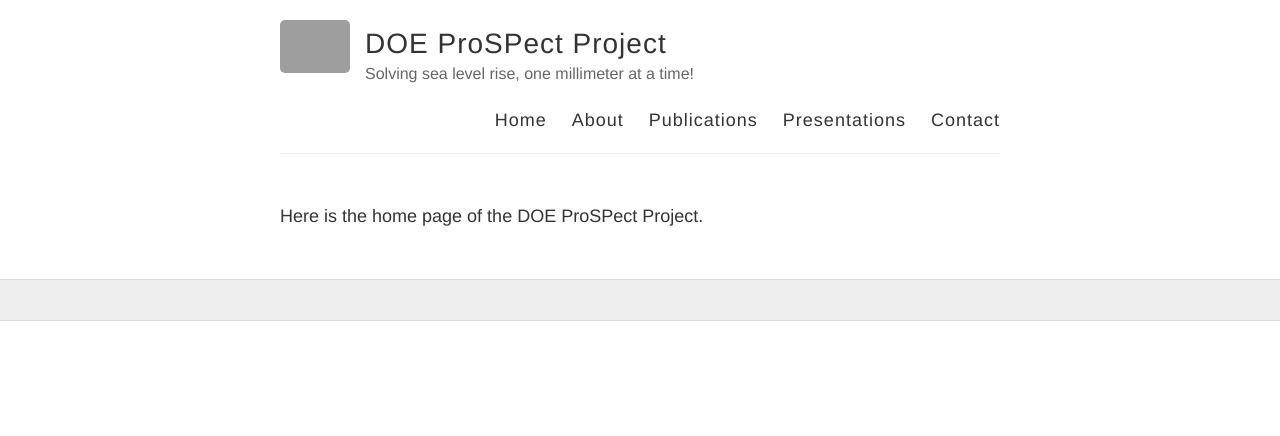
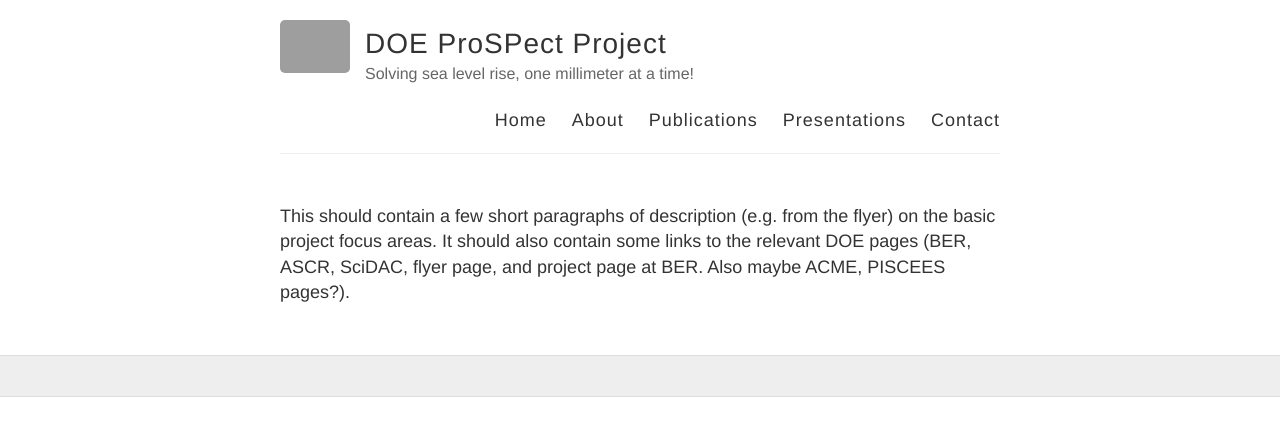
Before and after one commit to SLE-E3SM/SLE-E3SM.github.io, a Jekyll site: the page built from index.md, in a window 1280 px wide. Shown: the top 436 px of the page. Built offline with Jekyll 4.4.1, drawn with Linux system fonts in a browser that asks for light colours; grey boxes are pictures that could not be loaded.

Commit message:
Update index.md

```diff
--- a/index.md
+++ b/index.md
@@ -2,4 +2,4 @@
 layout: default
 ---
 
-Here is the home page of the DOE ProSPect Project.
+This should contain a few short paragraphs of description (e.g. from the flyer) on the basic project focus areas. It should also contain some links to the relevant DOE pages (BER, ASCR, SciDAC, flyer page, and project page at BER. Also maybe ACME, PISCEES pages?).
```
